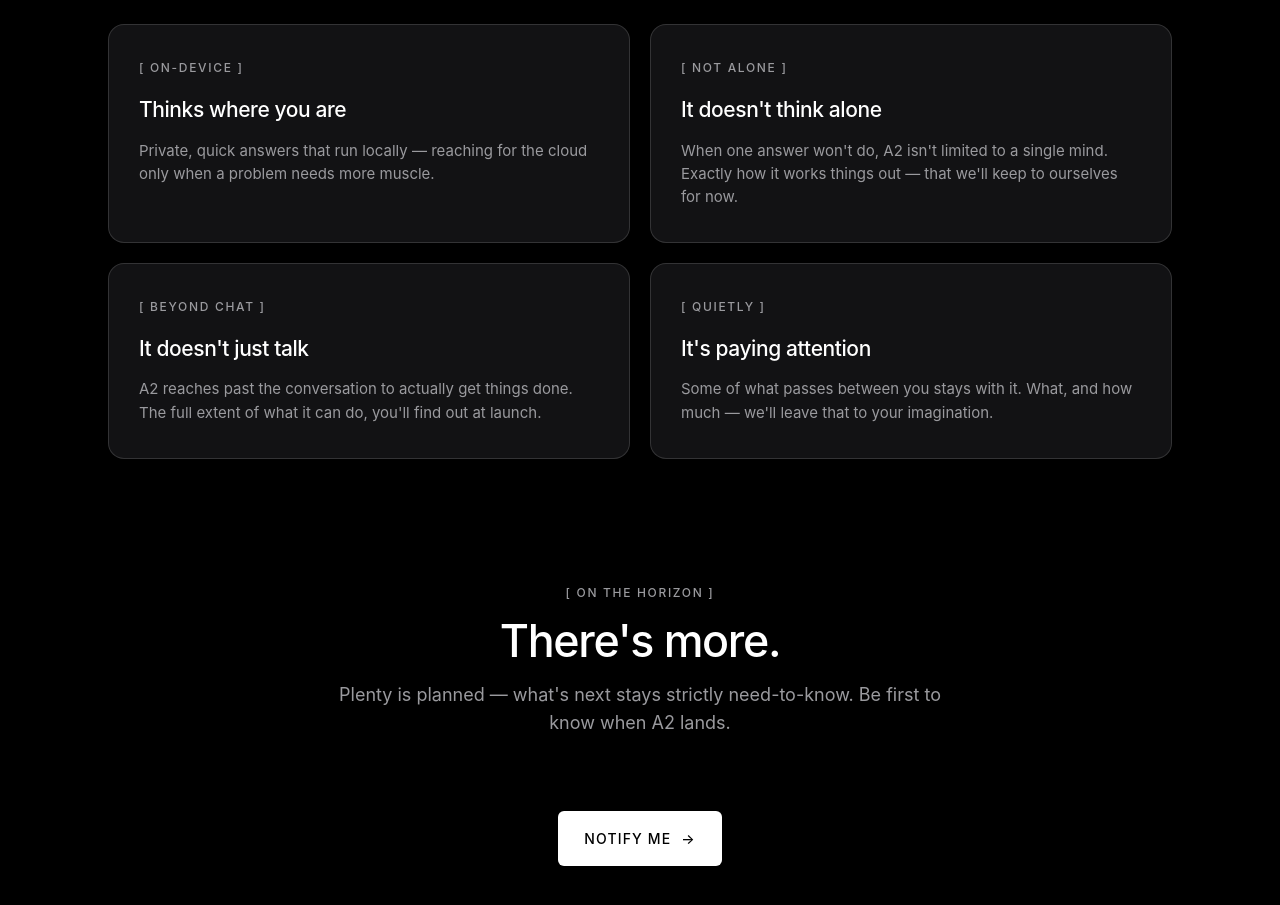
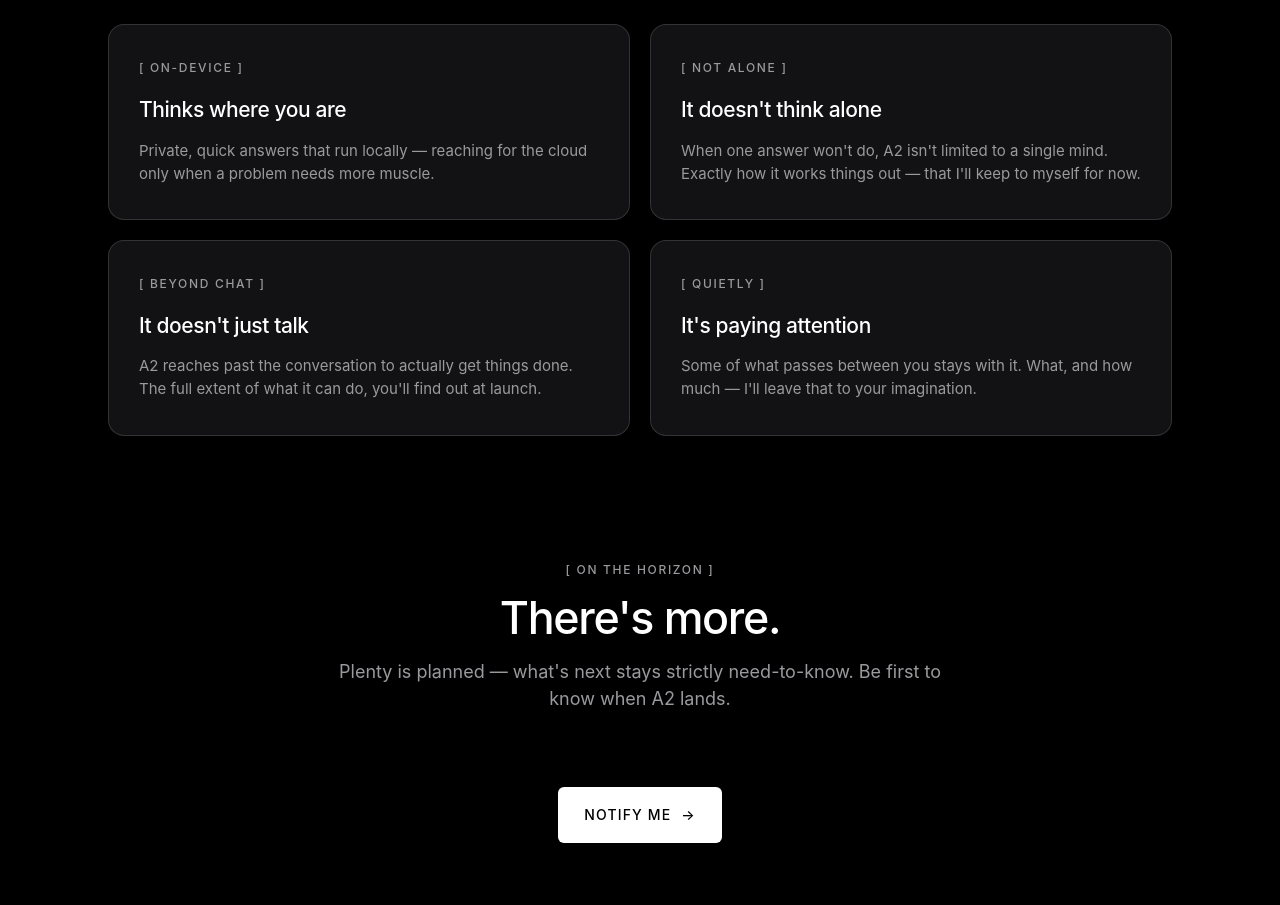
Before and after one commit to dea6cat/dea6catportfolio, a plain HTML site: page a2.html in a window 1280 px wide. Shown: the part 1540-2445 px from the top of the page. Drawn offline with Linux system fonts and the light colour scheme; animation ran at ten frames a second.

Commit message:
A2 page: switch copy to first-person singular (solo project)

```diff
--- a/a2.html
+++ b/a2.html
@@ -75,7 +75,7 @@
         <article class="facet reveal">
           <span class="kicker" data-i18n="f2k">Not alone</span>
           <h3 class="facet__title" data-i18n="f2t">It doesn't think alone</h3>
-          <p class="facet__body" data-i18n="f2b">When one answer won't do, A2 isn't limited to a single mind. Exactly how it works things out — that we'll keep to ourselves for now.</p>
+          <p class="facet__body" data-i18n="f2b">When one answer won't do, A2 isn't limited to a single mind. Exactly how it works things out — that I'll keep to myself for now.</p>
         </article>
         <article class="facet reveal">
           <span class="kicker" data-i18n="f3k">Beyond chat</span>
@@ -85,7 +85,7 @@
         <article class="facet reveal">
           <span class="kicker" data-i18n="f4k">Quietly</span>
           <h3 class="facet__title" data-i18n="f4t">It's paying attention</h3>
-          <p class="facet__body" data-i18n="f4b">Some of what passes between you stays with it. What, and how much — we'll leave that to your imagination.</p>
+          <p class="facet__body" data-i18n="f4b">Some of what passes between you stays with it. What, and how much — I'll leave that to your imagination.</p>
         </article>
       </div>
     </div>
@@ -206,9 +206,9 @@
         insideTitle: "Reimagined as an agent.",
         insideSub: "What started as a muted desktop helper is becoming a real AI companion that lives in your pocket.",
         f1k: "On-device", f1t: "Thinks where you are", f1b: "Private, quick answers that run locally — reaching for the cloud only when a problem needs more muscle.",
-        f2k: "Not alone", f2t: "It doesn't think alone", f2b: "When one answer won't do, A2 isn't limited to a single mind. Exactly how it works things out — that we'll keep to ourselves for now.",
+        f2k: "Not alone", f2t: "It doesn't think alone", f2b: "When one answer won't do, A2 isn't limited to a single mind. Exactly how it works things out — that I'll keep to myself for now.",
         f3k: "Beyond chat", f3t: "It doesn't just talk", f3b: "A2 reaches past the conversation to actually get things done. The full extent of what it can do, you'll find out at launch.",
-        f4k: "Quietly", f4t: "It's paying attention", f4b: "Some of what passes between you stays with it. What, and how much — we'll leave that to your imagination.",
+        f4k: "Quietly", f4t: "It's paying attention", f4b: "Some of what passes between you stays with it. What, and how much — I'll leave that to your imagination.",
         closeKicker: "On the horizon",
         closeTitle: "There's more.",
         closeSub: "Plenty is planned — what's next stays strictly need-to-know. Be first to know when A2 lands.",
@@ -226,9 +226,9 @@
         insideTitle: "Reimaginado como agente.",
         insideSub: "Lo que empezó como un discreto asistente de escritorio se está convirtiendo en un verdadero compañero de IA que vive en tu bolsillo.",
         f1k: "En dispositivo", f1t: "Piensa donde estás", f1b: "Respuestas privadas y rápidas que se ejecutan localmente — recurriendo a la nube solo cuando un problema necesita más potencia.",
-        f2k: "No está solo", f2t: "No piensa solo", f2b: "Cuando una sola respuesta no basta, A2 no se limita a una única mente. Exactamente cómo lo resuelve — eso nos lo guardamos por ahora.",
+        f2k: "No está solo", f2t: "No piensa solo", f2b: "Cuando una sola respuesta no basta, A2 no se limita a una única mente. Exactamente cómo lo resuelve — eso me lo guardo por ahora.",
         f3k: "Más que chat", f3t: "No solo habla", f3b: "A2 va más allá de la conversación para de verdad hacer las cosas. Todo lo que puede hacer, lo descubrirás en el lanzamiento.",
-        f4k: "En silencio", f4t: "Está prestando atención", f4b: "Algo de lo que pasa entre ustedes se queda con él. Qué, y cuánto — lo dejamos a tu imaginación.",
+        f4k: "En silencio", f4t: "Está prestando atención", f4b: "Algo de lo que pasa entre ustedes se queda con él. Qué, y cuánto — lo dejo a tu imaginación.",
         closeKicker: "En el horizonte",
         closeTitle: "Hay más.",
         closeSub: "Hay mucho planeado — lo que viene es estrictamente confidencial. Sé el primero en saber cuándo llega A2.",
```
